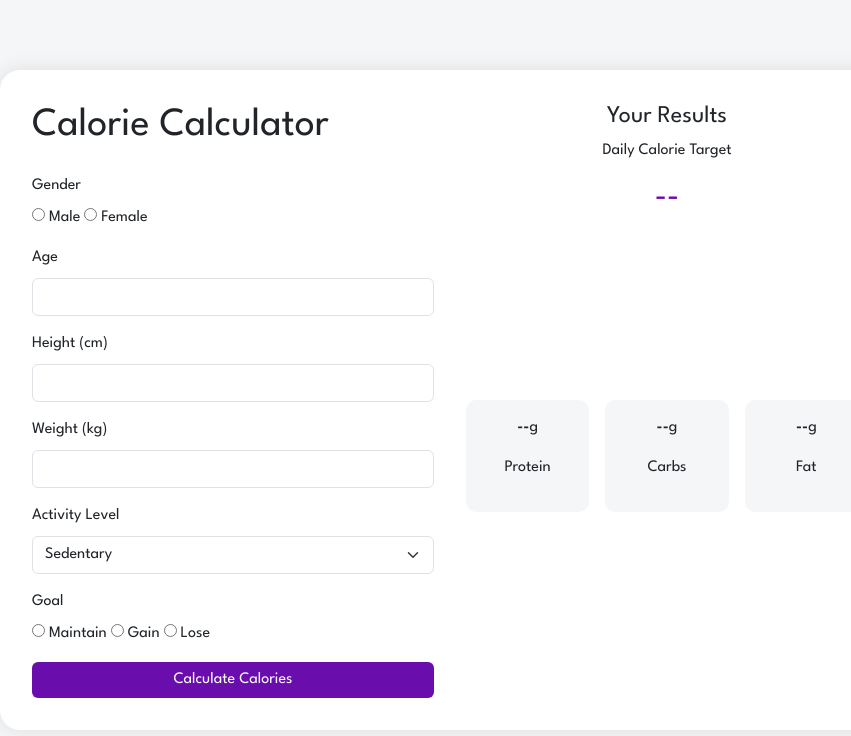
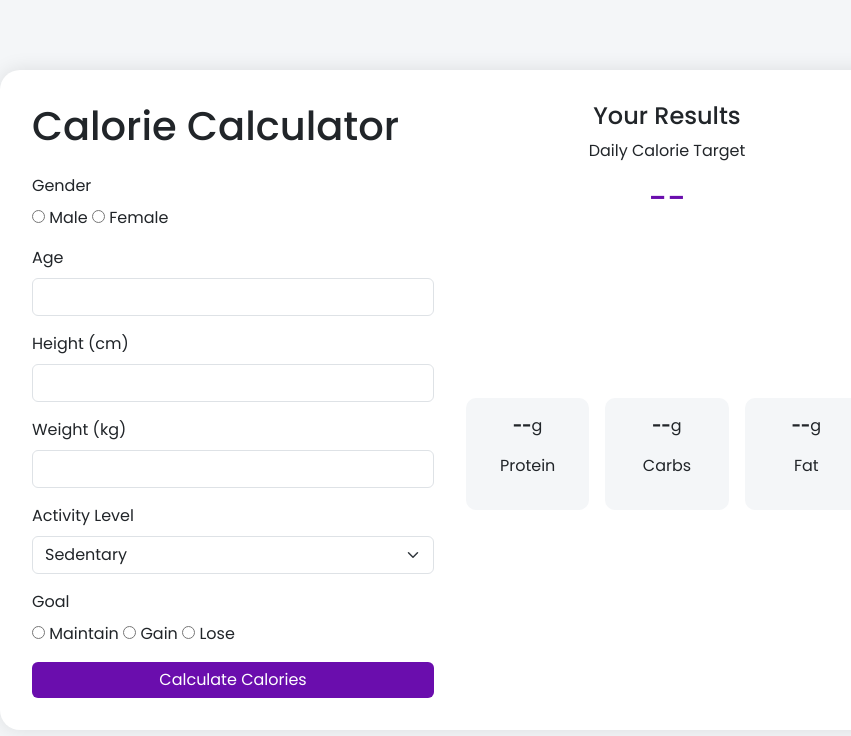
Before and after one commit to srikarnarayanempati/Calorie-Calculator, a plain HTML site: page index.html in a window 1280 px wide. Shown: the whole page, without its empty margins (190-1041 px from the left). Drawn offline with nearby package versions, Linux system fonts and the light colour scheme.

Commit message:
Update index.html

```diff
--- a/index.html
+++ b/index.html
@@ -7,12 +7,12 @@
   <title>Calorie Calculator</title>
   <link rel="preconnect" href="https://fonts.googleapis.com">
   <link rel="preconnect" href="https://fonts.gstatic.com" crossorigin>
-  <link href="https://fonts.googleapis.com/css2?family=League+Spartan:wght@300;400;600&display=swap" rel="stylesheet">
+  <link href="https://fonts.googleapis.com/css2?family=Poppins:ital,wght@0,100;0,200;0,300;0,400;0,500;0,600;0,700;0,800;0,900;1,100;1,200;1,300;1,400;1,500;1,600;1,700;1,800;1,900&display=swap" rel="stylesheet">
   <link rel="stylesheet" href="https://cdn.jsdelivr.net/npm/bootstrap@5.3.3/dist/css/bootstrap.min.css">
   <link rel="stylesheet" href="https://cdnjs.cloudflare.com/ajax/libs/font-awesome/6.5.0/css/all.min.css">
   <style>
     body {
-      font-family: 'League Spartan', sans-serif;
+      font-family: 'Poppins', sans-serif;
       background: #f4f6f8;
       display: flex;
       justify-content: center;
```
